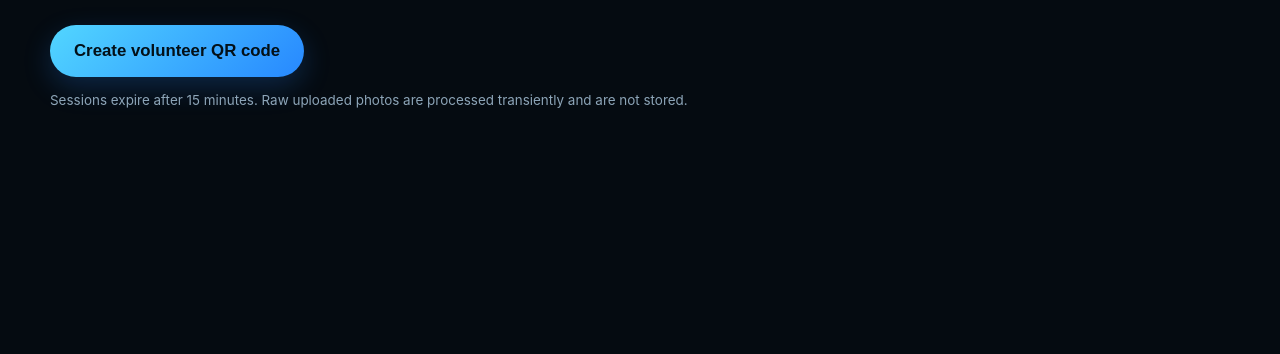
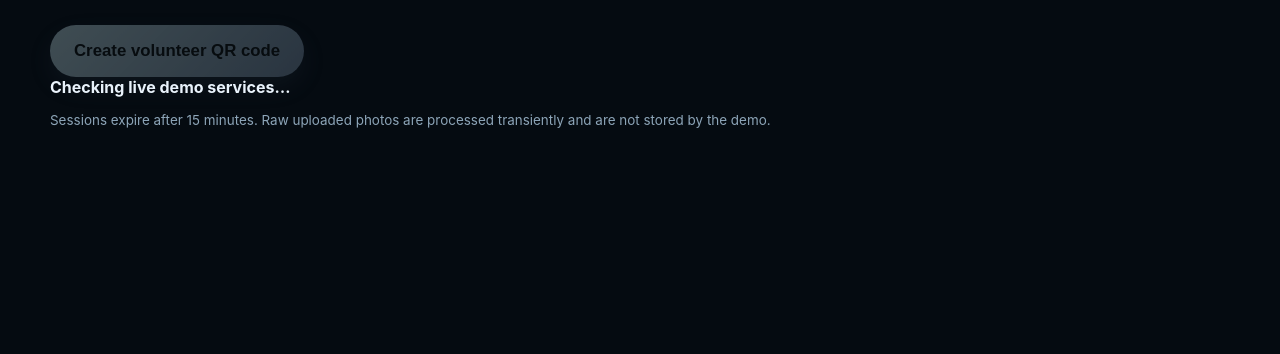
Before and after one commit to HammerHtime/sm_profile_toool, a website: page presenter.html in a window 1280 px wide. Shown: the part 446-800 px from the top of the page. Drawn offline with Linux system fonts and the light colour scheme.

Commit message:
Show live QR system readiness on presenter page

```diff
--- a/presenter.html
+++ b/presenter.html
@@ -18,8 +18,9 @@
       <div class="eyebrow">CONSENT-BASED LIVE DEMONSTRATION</div>
       <h1>What can one photo reveal?</h1>
       <p class="lead">A volunteer scans a one-time QR code, provides their own photo and consent, and the demo analyzes privacy clues without identifying them from their face.</p>
-      <button id="startSession" class="primary hugeBtn">Create volunteer QR code</button>
-      <p class="fineprint">Sessions expire after 15 minutes. Raw uploaded photos are processed transiently and are not stored.</p>
+      <button id="startSession" class="primary hugeBtn" disabled>Create volunteer QR code</button>
+      <div id="presenterHealth" class="presenterHealth checking"><span></span><strong>Checking live demo services…</strong></div>
+      <p class="fineprint">Sessions expire after 15 minutes. Raw uploaded photos are processed transiently and are not stored by the demo.</p>
     </section>
 
     <section id="sessionView" class="hidden">
```
